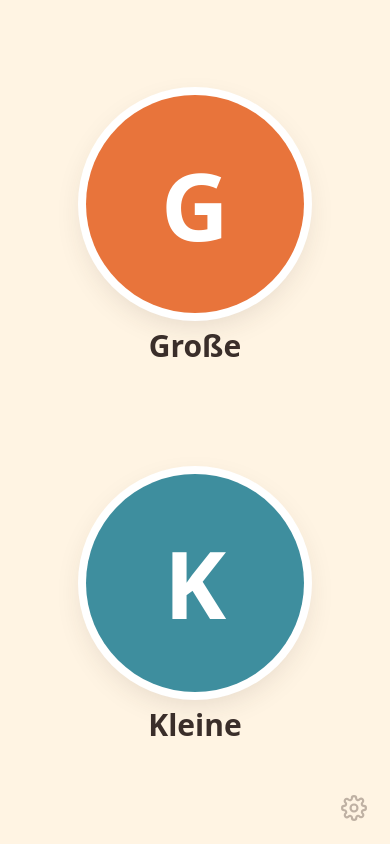
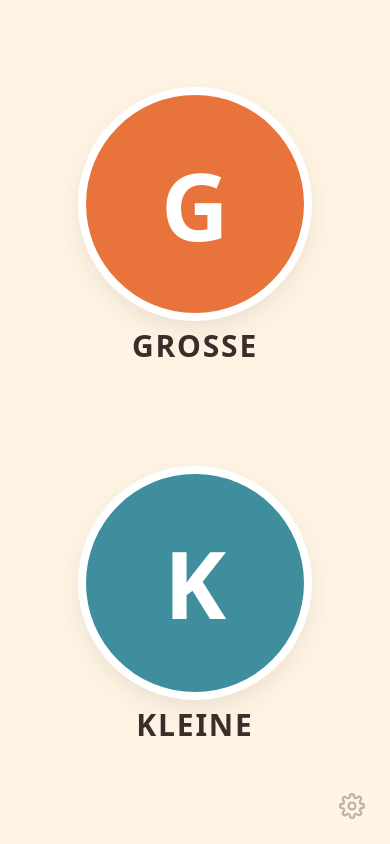
Before and after one commit to sebastiancleibold-lab/kinder-podcasts, a plain HTML site: page index.html in a window 390 px wide. Drawn offline with Linux system fonts and the light colour scheme.

Commit message:
Elternbereich auf dem iPhone zuverlässig öffnen, Namen in Großbuchstaben
Das lange Drücken auf das Zahnrad nutzt jetzt Touch-Events, weil iOS
Pointer-Events beim Halten abbricht. Zusätzlich öffnet 5-maliges Tippen
den Elternbereich. Kindernamen auf dem Startbildschirm in Großbuchstaben.

Co-Authored-By: Claude Opus 5.5 <noreply@anthropic.com>
Claude-Session: https://claude.ai/code/session_01PruzQPLsHd2kAXzWLNqPd1

```diff
--- a/app.js
+++ b/app.js
@@ -207,7 +207,7 @@ function renderHome() {
   setKidColor(null);
   if (!state.kids.length) {
     app.append(h('div', { class: 'empty-home' },
-      h('div', {}, 'Noch keine Kinder angelegt.', h('br'), 'Zahnrad unten rechts 3 Sekunden gedrückt halten.')));
+      h('div', {}, 'Noch keine Kinder angelegt.', h('br'), 'Zahnrad unten rechts 3 Sekunden halten oder 5-mal tippen.')));
   } else {
     const wrap = h('div', { class: 'home' });
     for (const kid of state.kids) {
@@ -222,19 +222,30 @@ function renderHome() {
 }
 
 function parentGate() {
+  // Zwei Wege: 3 Sekunden gedrückt halten ODER 5-mal schnell tippen.
+  // Touch- und Maus-Events getrennt, weil iOS Pointer-Events bei langem Drücken abbricht.
   const ring = '<svg class="ring" viewBox="0 0 44 44"><circle cx="22" cy="22" r="20"/></svg>';
-  const btn = h('button', { class: 'gear', 'aria-label': 'Elternbereich (gedrückt halten)', html: ICON.gear + ring });
+  const btn = h('div', { class: 'gear', role: 'button', 'aria-label': 'Elternbereich (gedrückt halten)', html: ICON.gear + ring });
   let timer = null;
+  let taps = [];
+  const open = () => { stop(); taps = []; askParent(); };
   const start = e => {
-    e.preventDefault();
+    if (e.cancelable) e.preventDefault();
+    clearTimeout(timer);
     btn.classList.add('holding');
-    timer = setTimeout(() => { btn.classList.remove('holding'); askParent(); }, 3000);
+    timer = setTimeout(open, 3000);
+    const now = Date.now();
+    taps = taps.filter(t => now - t < 2500);
+    taps.push(now);
+    if (taps.length >= 5) open();
   };
   const stop = () => { btn.classList.remove('holding'); clearTimeout(timer); };
-  btn.addEventListener('pointerdown', start);
-  btn.addEventListener('pointerup', stop);
-  btn.addEventListener('pointerleave', stop);
-  btn.addEventListener('pointercancel', stop);
+  btn.addEventListener('touchstart', start, { passive: false });
+  btn.addEventListener('touchend', stop);
+  btn.addEventListener('touchcancel', stop);
+  btn.addEventListener('mousedown', start);
+  btn.addEventListener('mouseup', stop);
+  btn.addEventListener('mouseleave', stop);
   btn.addEventListener('contextmenu', e => e.preventDefault());
   return btn;
 }
@@ -579,7 +590,7 @@ function renderParent() {
     '<b>Lautstärke begrenzen:</b> Das geht bei Web-Apps nicht in der App selbst. Für Kopfhörer: Einstellungen › Töne & Haptik › Kopfhörersicherheit › Laute Töne reduzieren.' }));
 
   root.append(h('h2', {}, 'Sicherung'));
-  const importInput = h('input', { type: 'file', accept: 'application/json,.json', style: 'display:none', onchange: e => importBackup(e.target.files[0]) });
+  const importInput = h('input', { type: 'file', style: 'display:none', onchange: e => importBackup(e.target.files[0]) });
   root.append(h('div', { class: 'card' },
     h('p', { class: 'sub' }, 'Alle Einstellungen, Fotos und der Hörstand liegen nur auf diesem Gerät. Mit einer Sicherung kannst du sie auf ein anderes Gerät mitnehmen.'),
     h('div', { style: 'display:flex;gap:8px;flex-wrap:wrap' },
--- a/style.css
+++ b/style.css
@@ -79,7 +79,7 @@ img { -webkit-user-drag: none; }
 }
 .avatar img { width: 100%; height: 100%; object-fit: cover; }
 .kid-pick .avatar { width: min(56vw, 30dvh); height: min(56vw, 30dvh); font-size: min(24vw, 13dvh); }
-.kid-pick .name { font-size: 30px; font-weight: 700; }
+.kid-pick .name { font-size: 30px; font-weight: 800; text-transform: uppercase; letter-spacing: .06em; }
 
 .empty-home {
   flex: 1;
@@ -93,20 +93,24 @@ img { -webkit-user-drag: none; }
 
 .gear {
   position: fixed;
-  right: 14px;
-  bottom: calc(var(--safe-bottom) + 14px);
-  width: 44px;
-  height: 44px;
+  right: 10px;
+  bottom: calc(var(--safe-bottom) + 10px);
+  width: 56px;
+  height: 56px;
+  touch-action: none;
+  -webkit-user-select: none;
+  user-select: none;
+  -webkit-touch-callout: none;
   border-radius: 50%;
   display: grid;
   place-items: center;
   color: var(--quiet);
   opacity: .55;
 }
-.gear svg { width: 26px; height: 26px; }
+.gear svg { width: 26px; height: 26px; pointer-events: none; }
 .gear .ring {
   position: absolute;
-  inset: 0;
+  inset: 6px;
   width: 44px;
   height: 44px;
   transform: rotate(-90deg);
--- a/sw.js
+++ b/sw.js
@@ -1,5 +1,5 @@
 // Service Worker: hält die App selbst und die Coverbilder offline bereit.
-const VERSION = 'hoerhaus-v1';
+const VERSION = 'hoerhaus-v2';
 const SHELL = ['./', 'index.html', 'style.css', 'app.js', 'manifest.webmanifest',
   'icons/icon-192.png', 'icons/icon-512.png', 'icons/apple-touch-icon.png'];
 const IMG_CACHE = 'hoerhaus-img';
```
Also changed, not shown: 1 other file.
